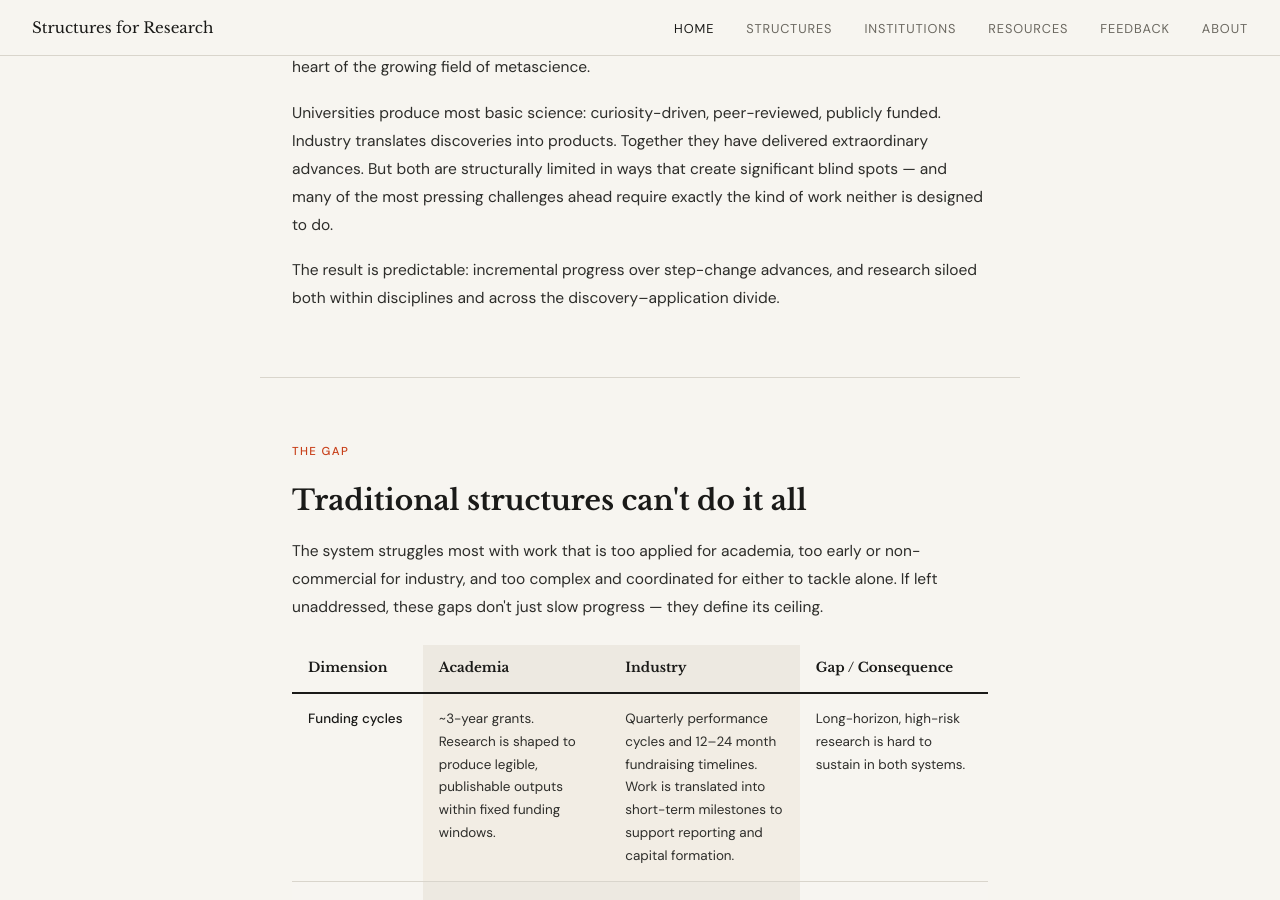
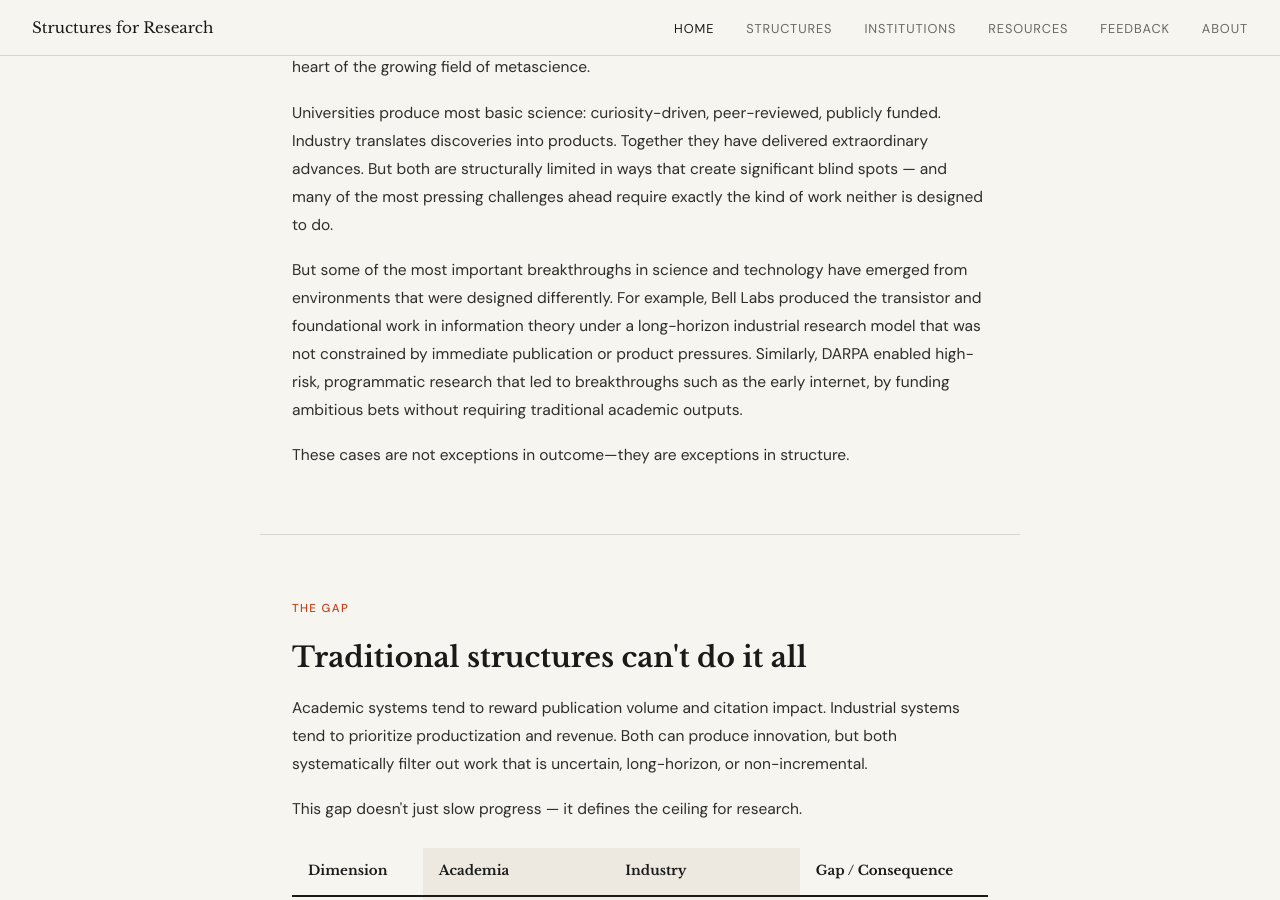
Before and after one commit to biancale4/structuresforresearch.com, a Jekyll site: the page built from index.html, in a window 1280 px wide and 900 px high, scrolled down 688 px. Built offline with Jekyll 4.4.1, drawn with Linux system fonts in a browser that asks for light colours; some of the changed text lies outside the part shown.

Commit message:
Update index.html

```diff
--- a/index.html
+++ b/index.html
@@ -72,13 +72,15 @@
   <h2>Academia and industry are both essential — and both incomplete</h2>
   <p>If science is fundamentally about experimentation, then we should also be willing to <a href="https://www.asimov.press/p/research-forms">experiment with how research itself is conducted</a>. Rethinking the structures, incentives, and funding models that underpin research institutions could unlock entirely new modes of discovery. This is at the heart of the growing field of metascience.</p>
   <p>Universities produce most basic science: curiosity-driven, peer-reviewed, publicly funded. Industry translates discoveries into products. Together they have delivered extraordinary advances. But both are structurally limited in ways that create significant blind spots — and many of the most pressing challenges ahead require exactly the kind of work neither is designed to do.</p>
-  <p>The result is predictable: incremental progress over step-change advances, and research siloed both within disciplines and across the discovery–application divide.</p>
+  <p>But some of the most important breakthroughs in science and technology have emerged from environments that were designed differently. For example, Bell Labs produced the transistor and foundational work in information theory under a long-horizon industrial research model that was not constrained by immediate publication or product pressures. Similarly, DARPA enabled high-risk, programmatic research that led to breakthroughs such as the early internet, by funding ambitious bets without requiring traditional academic outputs.</p>
+  <p>These cases are not exceptions in outcome—they are exceptions in structure.</p>
 </section>
 
 <section class="content" id="causes">
   <p class="section-label">The Gap</p>
   <h2>Traditional structures can't do it all</h2>
-  <p>The system struggles most with work that is too applied for academia, too early or non-commercial for industry, and too complex and coordinated for either to tackle alone. If left unaddressed, these gaps don't just slow progress — they define its ceiling.</p>
+  <p>Academic systems tend to reward publication volume and citation impact. Industrial systems tend to prioritize productization and revenue. Both can produce innovation, but both systematically filter out work that is uncertain, long-horizon, or non-incremental.</p>
+    <p>This gap doesn't just slow progress — it defines the ceiling for research.</p>
   <div style="overflow-x:auto;margin-top:1.5rem">
   <table style="border-collapse:collapse;width:100%;font-size:.84rem;font-family:var(--sans)">
     <thead>
@@ -140,6 +142,12 @@
 
 <section class="content" id="gap">
   <p class="section-label">The Solution</p>
+  <h2>Alternative structures already exist.</h2>
+  <p>Some institutions have already begun to redesign these constraints.</p>
+  <p>Core-funded research institutes such as the Howard Hughes Medical Institute (HHMI) shift funding from project-based grants to long-term investigator support. This allows researchers to think more creatively and pursue higher-risk, less immediately publishable work, compared to NIH-funded scientists.</p>
+  <p>Initiatives like DARPA-style program funding or Bell Labs–inspired industrial research environments demonstrate that when incentives change, the shape of discovery changes with them.</p>
+  <p>Another example is the Human Genome Project, which succeeded through large-scale international coordination and sustained funding rather than competitive grant cycles or private market incentives. Its structure enabled a level of standardization, scale, and shared infrastructure that individual labs operating under traditional incentive systems could not have achieved.</p>
+  <p>What these models share is not a discipline, but a design choice: they reduce short-term pressure in favor of long-term epistemic progress.</p>
   <h2>An ecosystem of structures, each suited to different needs</h2>
   <p>Research is not one uniform activity. It includes everything from low-hanging, incremental work to high-risk bets, and from single-disciplined to tightly coordinated, cross-disciplinary efforts. Different structures and incentives are needed for different parts of this ecosystem.</p>
 
```
